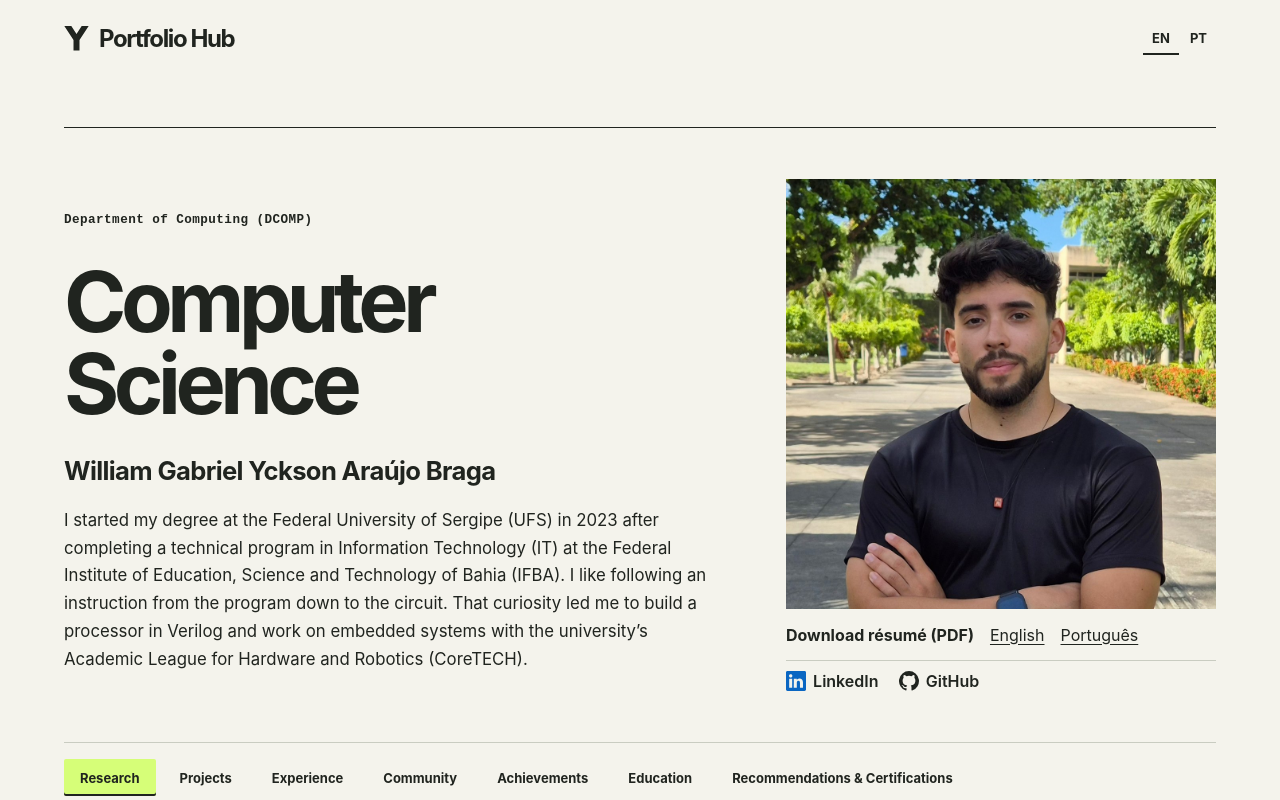
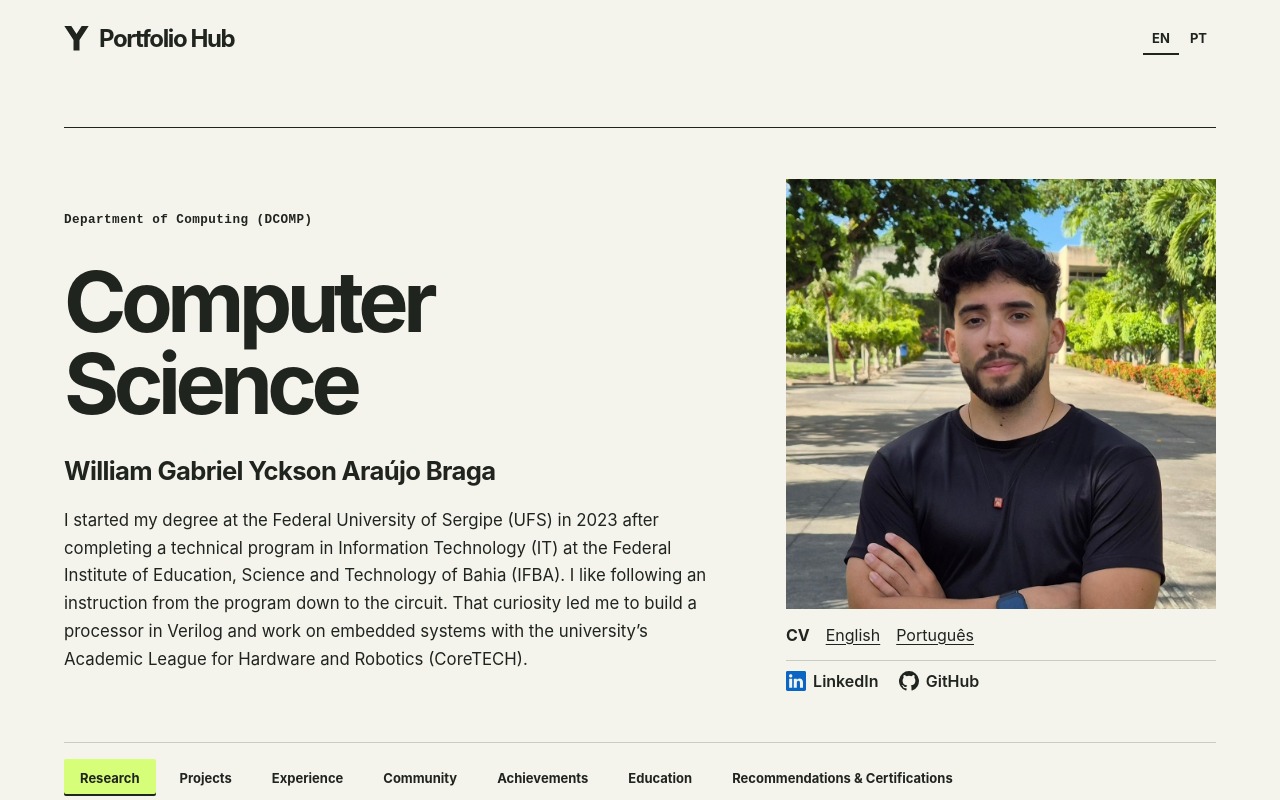
Before and after one commit to Yckson/yckson, a React (Vite) app in the folder web/: page /en/portfolio/computer-science in a window 1280 px wide. Shown: the top 800 px of the page. Built offline with nearby package versions, Linux system fonts and the light colour scheme.

Commit message:
fix(portfolios): simplify localized CV labels

```diff
--- a/web/src/AcademicPortfolio.tsx
+++ b/web/src/AcademicPortfolio.tsx
@@ -66,11 +66,11 @@ export function AcademicPortfolio({ portfolio, language, returnUrl }: { portfoli
       <div>
         <img src={import.meta.env.BASE_URL + "academic/william.jpg"} width="1080" height="1080" alt={t("William Gabriel ao ar livre no campus", "William Gabriel outdoors on campus")} />
         <div className="academic-cv">
-          <strong>{t("Baixar currículo (PDF)", "Download résumé (PDF)")}</strong>
+          <strong>{t("Currículo", "CV")}</strong>
           {(pt ? ["pt", "en"] : ["en", "pt"]).map(lang =>
             <a key={lang} href={import.meta.env.BASE_URL + "cv/William-Braga-" + portfolio.slug + "-" + lang + ".pdf"}
               download hrefLang={lang === "pt" ? "pt-BR" : "en"}
-              aria-label={lang === "pt" ? t("Baixar currículo em português (PDF)", "Download résumé in Portuguese (PDF)") : t("Baixar currículo em inglês (PDF)", "Download résumé in English (PDF)")}>
+              aria-label={lang === "pt" ? t("Currículo em português", "CV in Portuguese") : t("Currículo em inglês", "CV in English")}>
               <span lang={lang}>{lang === "pt" ? "Português" : "English"}</span>
             </a>
           )}
```
